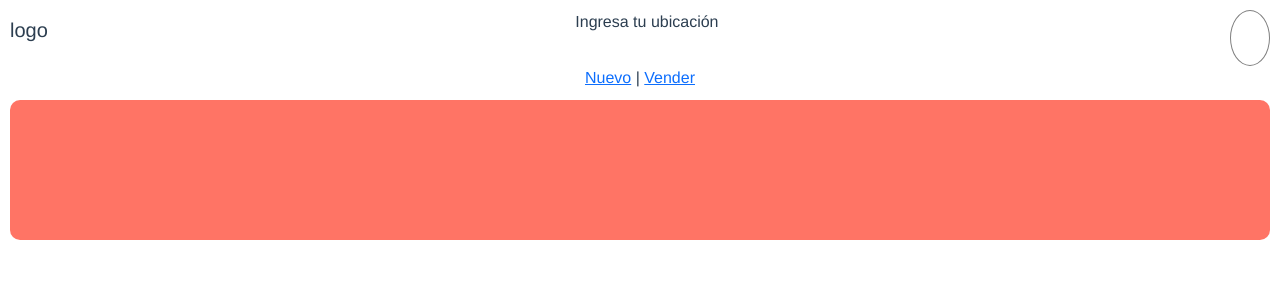
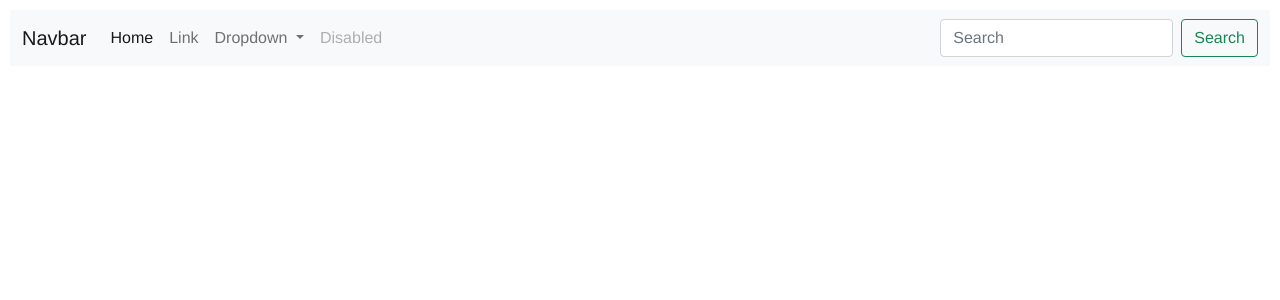
Before and after one commit to 2DAZO/2dazo, a Vue app: page / in a window 1280 px wide. Shown: the top 300 px of the page. Built offline with nearby package versions, Linux system fonts and the light colour scheme.

Commit message:
CAmbios MaicolA

```diff
--- a/src/components/Navegador.vue
+++ b/src/components/Navegador.vue
@@ -1,32 +1,71 @@
-<template lang="">
-    <div class="header">
-        <div class="logo">
-            <p class="navbar-brand">logo</p>
+<template>
+    <nav class="navbar navbar-expand-lg navbar-light bg-light">
+        <div class="container-fluid">
+        <a class="navbar-brand" href="#">Navbar</a>
+        <button
+            class="navbar-toggler"
+            type="button"
+            data-bs-toggle="collapse"
+            data-bs-target="#navbarSupportedContent"
+            aria-controls="navbarSupportedContent"
+            aria-expanded="false"
+            aria-label="Toggle navigation"
+        >
+            <span class="navbar-toggler-icon"></span>
+        </button>
+        <div class="collapse navbar-collapse" id="navbarSupportedContent">
+            <ul class="navbar-nav me-auto mb-2 mb-lg-0">
+            <li class="nav-item">
+                <a class="nav-link active" aria-current="page" href="#">Home</a>
+            </li>
+            <li class="nav-item">
+                <a class="nav-link" href="#">Link</a>
+            </li>
+            <li class="nav-item dropdown">
+                <a
+                class="nav-link dropdown-toggle"
+                href="#"
+                id="navbarDropdown"
+                role="button"
+                data-bs-toggle="dropdown"
+                aria-expanded="false"
+                >
+                Dropdown
+                </a>
+                <ul class="dropdown-menu" aria-labelledby="navbarDropdown">
+                <li><a class="dropdown-item" href="#">Action</a></li>
+                <li><a class="dropdown-item" href="#">Another action</a></li>
+                <li><hr class="dropdown-divider" /></li>
+                <li><a class="dropdown-item" href="#">Something else here</a></li>
+                </ul>
+            </li>
+            <li class="nav-item">
+                <a
+                class="nav-link disabled"
+                href="#"
+                tabindex="-1"
+                aria-disabled="true"
+                >Disabled</a
+                >
+            </li>
+            </ul>
+            <form class="d-flex">
+            <input
+                class="form-control me-2"
+                type="search"
+                placeholder="Search"
+                aria-label="Search"
+            />
+            <button class="btn btn-outline-success" type="submit">Search</button>
+            </form>
         </div>
-        <div class="ubicacion">
-            <p>Ingresa tu ubicación</p>
         </div>
-        <div class="menu">
+    </nav>
+</template>
 
-        </div>
-    </div>
-</template>
+
 <script>
 export default {
-    name: "Navegador",
-
+  name: "Navegador",
 };
 </script>
-<style scoped>
-    .header {
-        display: flex;
-        justify-content: space-between;
-    }
-    .menu {
-        width: 40px;
-        heigth: 40px;
-        border: 1px solid gray;
-        border-radius: 50%;
-
-    }
-</style>>
--- a/src/router/index.js
+++ b/src/router/index.js
@@ -2,7 +2,6 @@
 import HomeUsado from "../views/HomeUsado.vue";
 import HomeNuevo from "../views/HomeNuevo.vue";
 import VenderUsados from "../views/VenderUsados";
-
 const routes = [{
         path: "/",
         name: "HomeUsado",
--- a/src/views/HomeUsado.vue
+++ b/src/views/HomeUsado.vue
@@ -1,10 +1,6 @@
 <template>
   <div class="homeUsado">
     <Navegador></Navegador>
-    <div class="botones-container">
-      <router-link to="/nuevo">Nuevo</router-link> |
-      <router-link to="/vender">Vender</router-link>
-    </div>
     <div class="banner">
     </div>
     </div>
@@ -23,43 +19,3 @@
   },
 };
 </script>
-<style scoped>
-.botones-container {
-  margin-bottom: 10px;
-}
-
-.tamano{
-  width: 250px;
-  margin: 0 20px;
-}
-
-.banner {
-  width: 100%;
-  height: 140px;
-  margin-bottom: 10px;
-  background-color: #FF7465;
-  border-radius: 10px;
-}
-
-.categorias-container {
-  margin-bottom: 10px;
-  display: flex;
-  justify-content: space-between;
-}
-
-.categorias-container div {
-  width: 80px;
-  height: 40px;
-  background-color: #FF7465;
-  border-radius: 10px;
-}
-
-.ventas-container div {
-  width: 100%;
-  height: 140px;
-  margin-bottom: 10px;
-  background-color: #FF7465;
-  border-radius: 10px;
-}
-
-</style>
```
Also changed, not shown: src/views/HomeNuevo.vue (line endings or trailing spaces).
